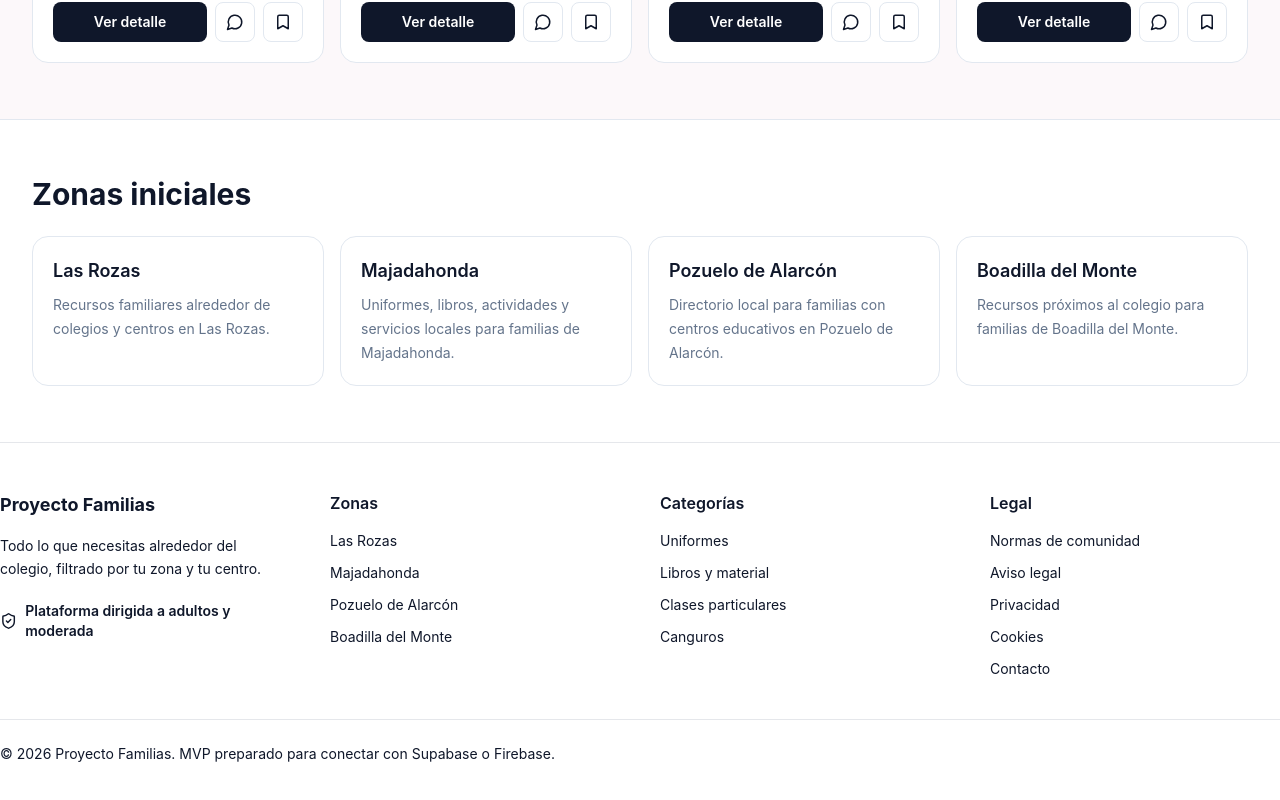
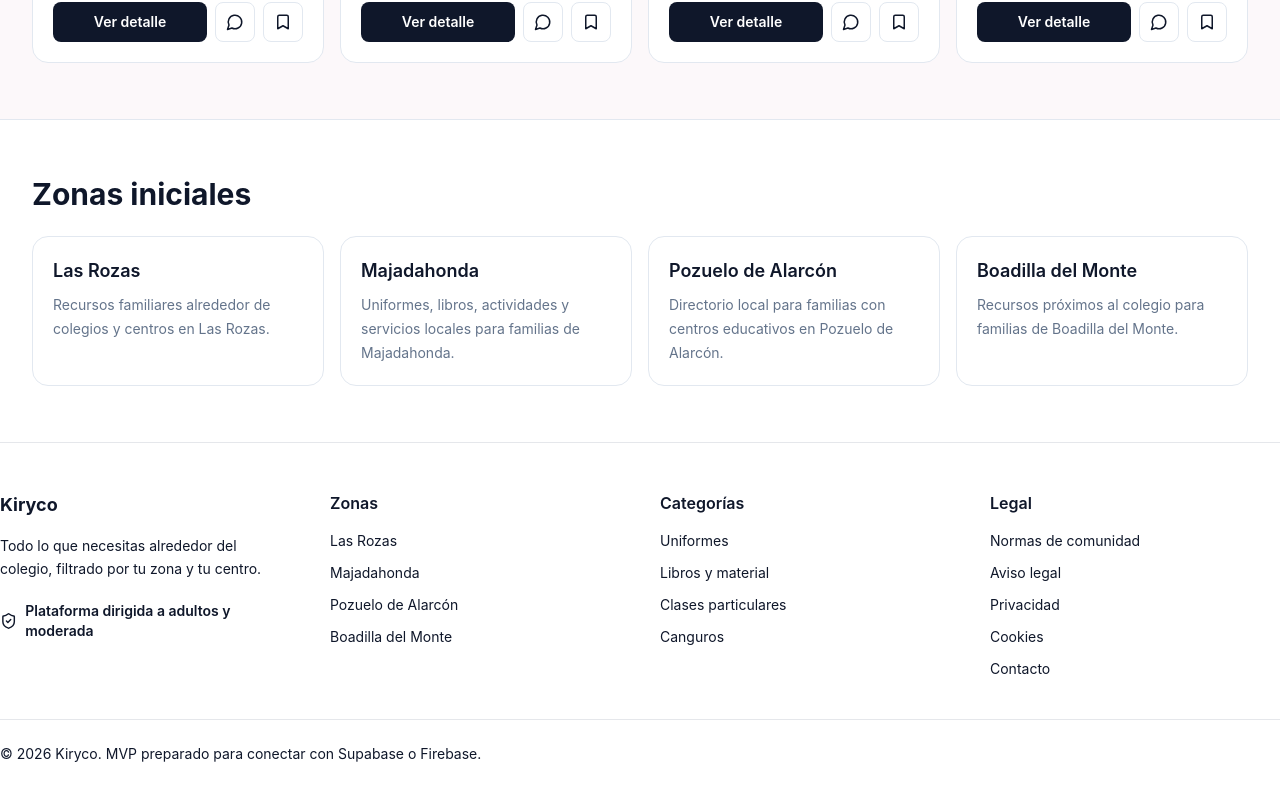
Before and after one commit to rdrgzjavier/kiryco, a Next.js app: page / in a window 1280 px wide. Shown: the part 2056-2856 px from the top of the page. Built offline with nearby package versions, Linux system fonts and the light colour scheme.

Commit message:
Rename brand to Kiryco in footer

```diff
--- a/src/components/Footer.tsx
+++ b/src/components/Footer.tsx
@@ -8,7 +8,7 @@ export default function Footer() {
         <div className="grid grid-cols-1 gap-10 md:grid-cols-4">
           <div>
             <Link href="/" className="mb-4 inline-flex text-lg font-bold text-warm-900">
-              Proyecto Familias
+              Kiryco
             </Link>
             <p className="mb-5 text-sm leading-relaxed text-warm-600">
               Todo lo que necesitas alrededor del colegio, filtrado por tu zona y tu centro.
@@ -48,7 +48,7 @@ export default function Footer() {
           </div>
         </div>
         <div className="mt-10 border-t border-warm-200 pt-6 text-sm text-warm-500">
-          © {new Date().getFullYear()} Proyecto Familias. MVP preparado para conectar con Supabase o Firebase.
+          © {new Date().getFullYear()} Kiryco. MVP preparado para conectar con Supabase o Firebase.
         </div>
       </div>
     </footer>
```
